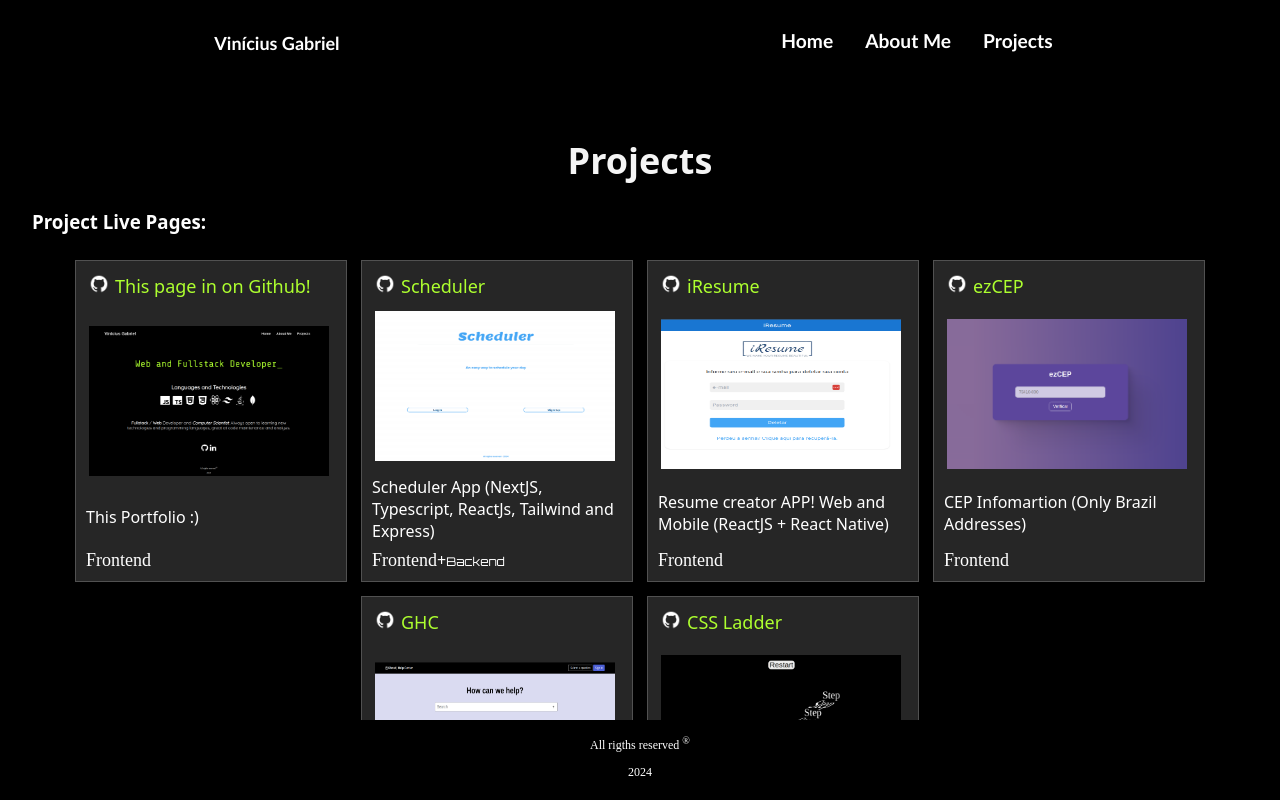
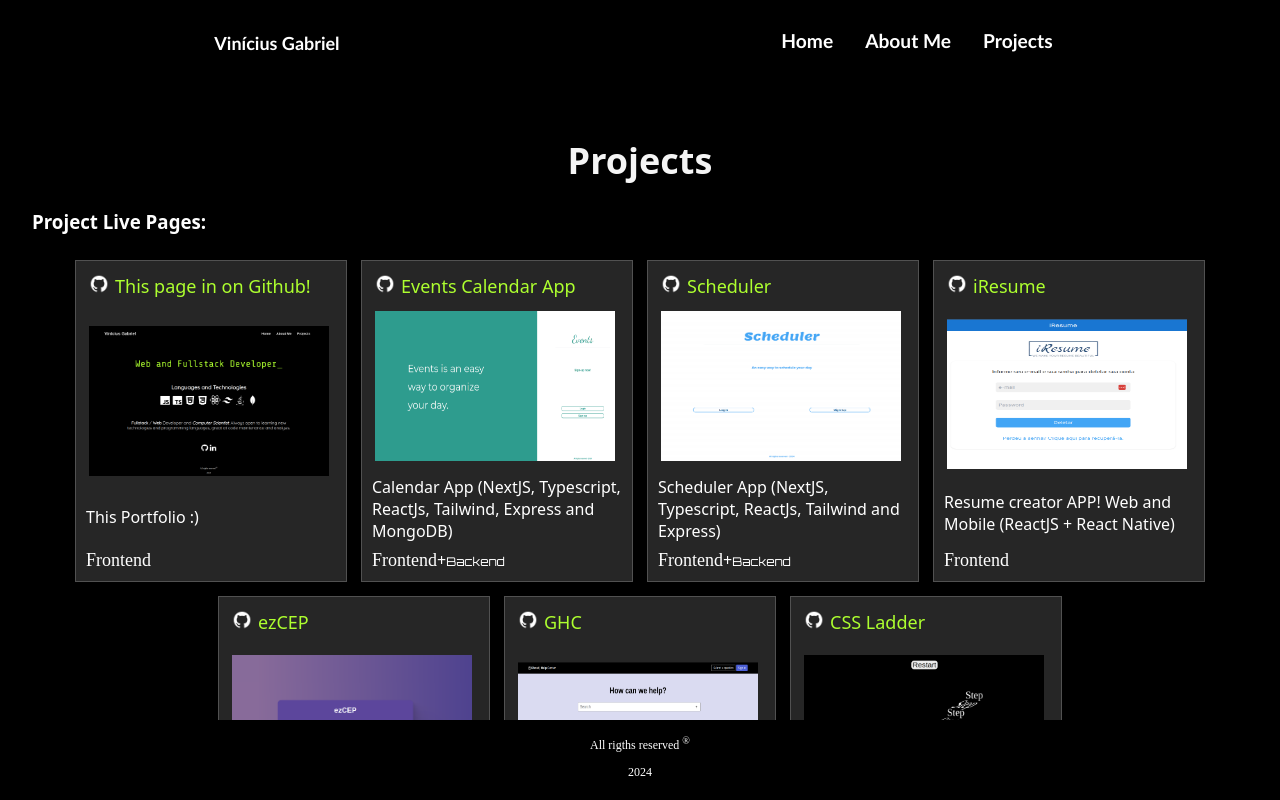
Before and after one commit to viniciuspx/viniport, a React (Create React App) app: page /projects in a window 1280 px wide. Built offline with nearby package versions, Linux system fonts and the light colour scheme; a web font is replaced by a local one.

Commit message:
add new project

```diff
--- a/src/components/projects.js
+++ b/src/components/projects.js
@@ -11,6 +11,7 @@ import ezcep from "../assets/img/ezcep.png";
 import ghc from "../assets/img/ghc.png";
 import iresume from "../assets/img/iresume.png";
 import scheduler from "../assets/img/scheduler.png";
+import events from "../assets/img/events.png";
 
 function Projects() {
   const createProjects = () => {
@@ -27,6 +28,15 @@ function Projects() {
             text="This page in on Github!"
             descText="This Portfolio :)"
             type="frontend"
+          />
+
+          <ProjectCard
+            img={events}
+            pageLink="https://events-orcin.vercel.app/"
+            link="https://github.com/viniciuspx/events"
+            text="Events Calendar App"
+            descText="Calendar App (NextJS, Typescript, ReactJs, Tailwind, Express and MongoDB)"
+            type="both"
           />
 
           <ProjectCard
@@ -82,9 +92,9 @@ function Projects() {
             <Anchor
               href="https://github.com/viniciuspx/scheduler-api"
               text="Scheduler-API"
-            /> {" "}
-            &#8594; Backend for the Scheduler project - NodeJS, TypeScript and ExpressJS
-            ( <span className="backend">Backend</span> )
+            />{" "}
+            &#8594; Backend for the Scheduler project - NodeJS, TypeScript and
+            ExpressJS ( <span className="backend">Backend</span> )
           </li>
 
           <li>
```
Also changed, not shown: src/assets/img/events.png (added).
